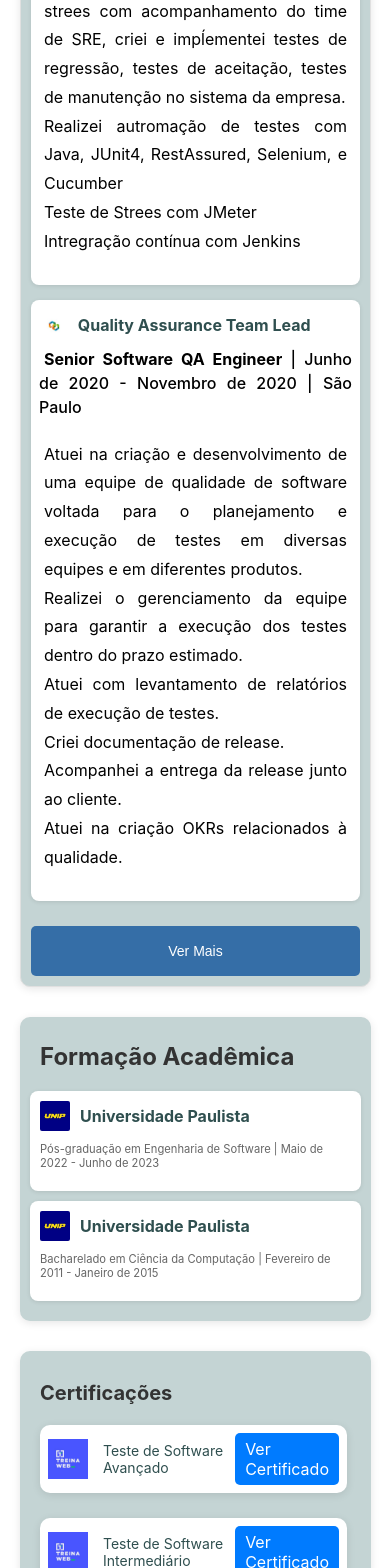
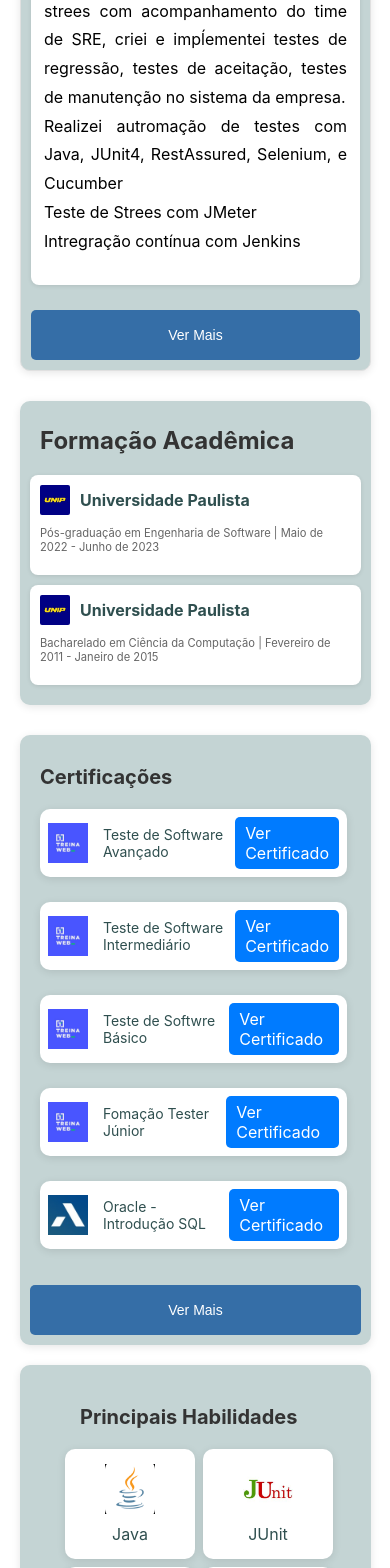
Before and after one commit to leafar-Santos/cv-react-rafael-santos, a React (Create React App) app: page / in a window 390 px wide. Shown: the part 1887-3455 px from the top of the page. Built offline with nearby package versions, Linux system fonts and the light colour scheme.

Commit message:
Ajuste largura header

```diff
--- a/src/components/Experience/Experience.js
+++ b/src/components/Experience/Experience.js
@@ -98,10 +98,10 @@ function Experience() {
   return (
     <section className="professional-experience">
       <h3>Experiência Profissional</h3>
-      {experiences.slice(0, isExpanded ? experiences.length : 3).map((exp, index) => (
+      {experiences.slice(0, isExpanded ? experiences.length : 2).map((exp, index) => (
         <ExperienceItem key={index} {...exp} />
       ))}
-      {experiences.length > 4 && (
+      {experiences.length > 2 && (
         <button onClick={toggleExpand} className="toggle-button">
           {isExpanded ? "Ver Menos" : "Ver Mais"}
         </button>
--- a/src/components/Skills/Skills.css
+++ b/src/components/Skills/Skills.css
@@ -82,7 +82,7 @@
 @media (max-width: 432px) {
   .skills-grid {
       gap: 8px;
-      padding-left: 50px;
+      padding-left: 25px;
 
 
   }
@@ -92,8 +92,11 @@
 
 }
 
+
   .skill-card-grid {
-      width: 60px;
+      width: 100px;
+
+
   }
 
   .skill-card-grid span {
```
